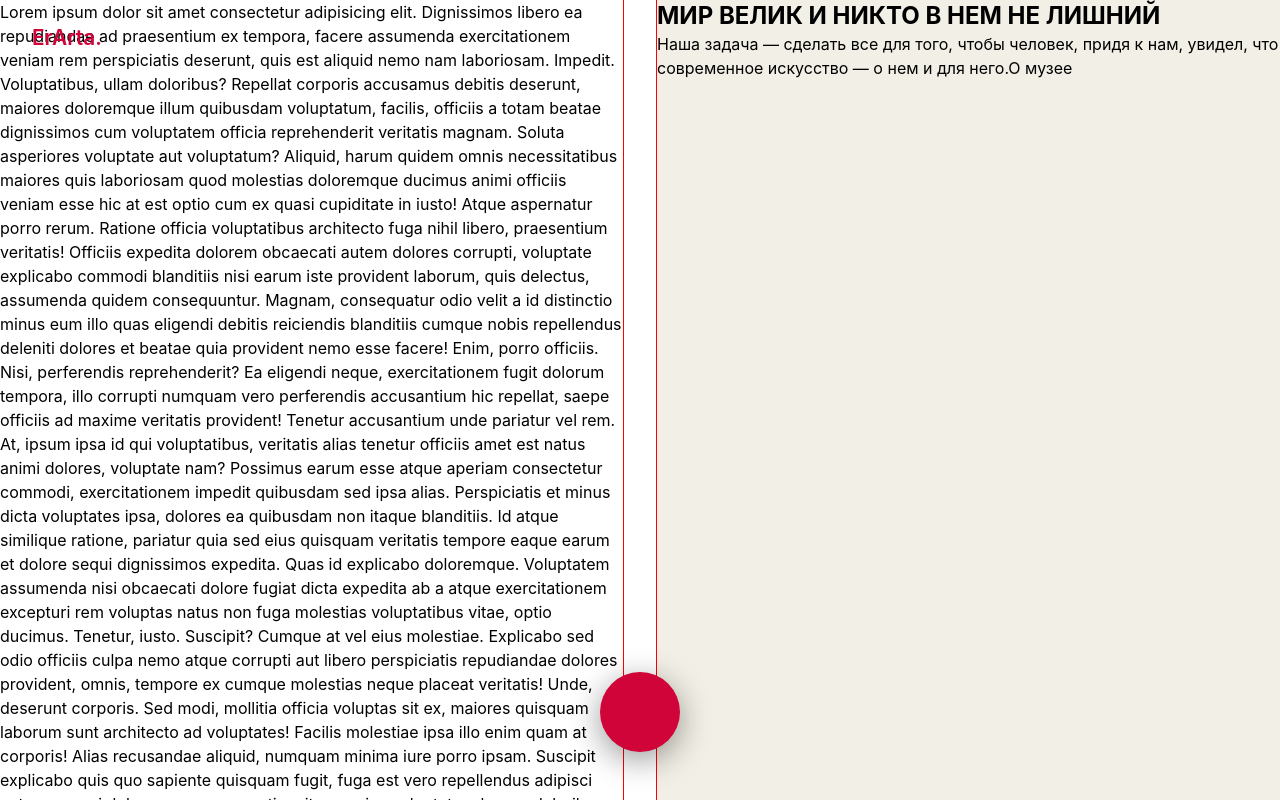
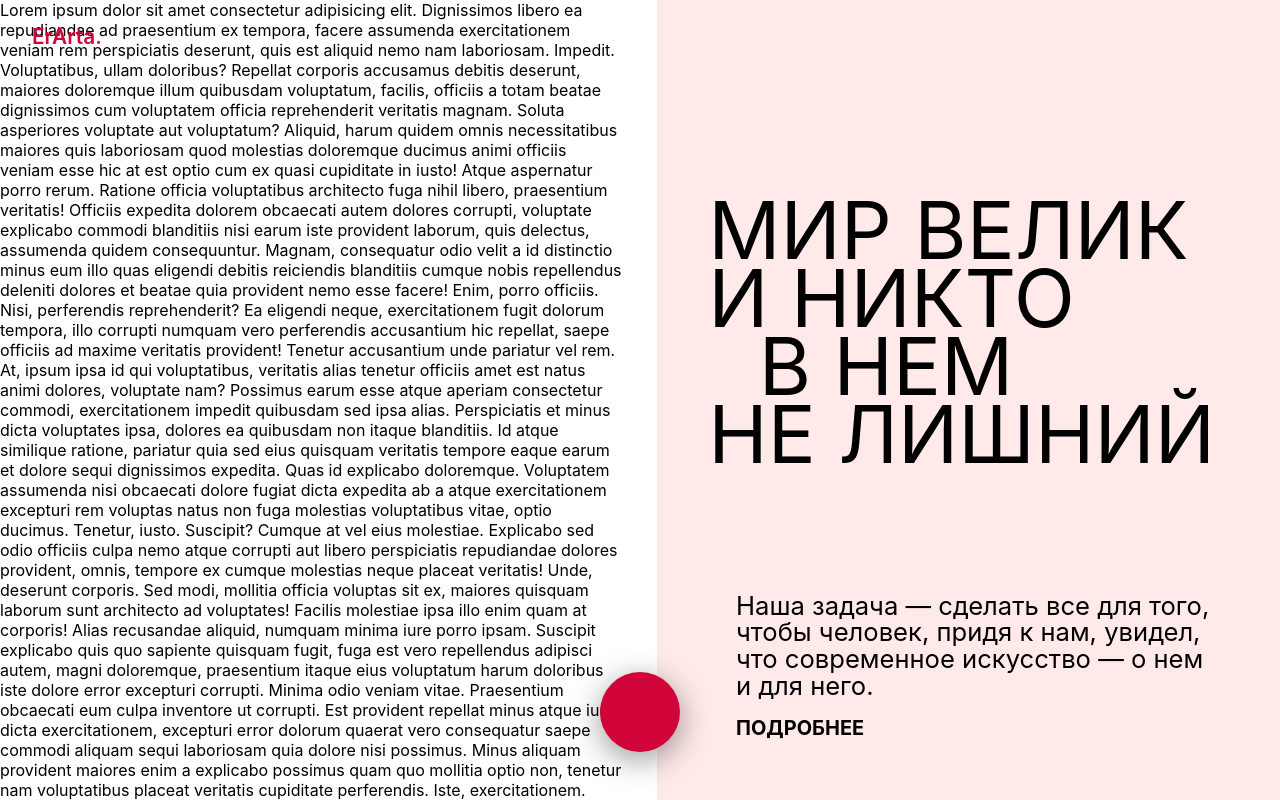
Before and after one commit to profpopoff/BiA, a Next.js app: page / in a window 1280 px wide. Built offline with nearby package versions, Linux system fonts and the light colour scheme.

Commit message:
Add home page article

```diff
--- a/src/app/HomePage.module.scss
+++ b/src/app/HomePage.module.scss
@@ -1,13 +1,14 @@
+@import '../style/variables';
+
 .container {
-   $gap: 2.125rem;
-   $section-width: calc(50% - ($gap /2));
+   $section-width: calc(50% - ($gap / 2));
 
    display: flex;
    gap: $gap;
 
-   &>* {
-      outline: 1px solid red;
-   }
+   // &>* {
+   //    outline: 1px solid red;
+   // }
 
    .galleries {
       width: $section-width;
@@ -18,10 +19,72 @@
       top: 0;
       height: 100vh;
       width: $section-width;
-      background-color: #F2EFE6;
+      background-color: #ffe9e9;
+
+      display: flex;
+      flex-direction: column;
+      justify-content: space-between;
+
+      padding: 24.5vh 5vw 3.75rem 4vw;
+      // font-size: 1rem;
+
+      .slogan {
+         text-transform: uppercase;
+         font-size: 10vmin;
+         display: flex;
+         flex-direction: column;
+
+         line-height: .85;
+         font-weight: 400;
+
+         .marginLeft {
+            margin-left: 1ch;
+         }
+      }
 
       .mission {
-         text-transform: uppercase;
+         align-self: flex-end;
+         max-width: 30rem;
+
+         .missionDesc {
+            font-size: clamp(1.5rem, 2vw, 2rem);
+            line-height: 1.05;
+            font-weight: 400;
+         }
+
+         .missionLink {
+            display: inline-block;
+            position: relative;
+            margin-top: 1rem;
+            font-size: 1.25rem;
+            font-weight: 700;
+            text-transform: uppercase;
+            line-height: 1.2;
+            transition: all .2s ease-in-out;
+
+            &::before {
+               content: "";
+               position: absolute;
+               left: 0;
+               top: 50%;
+               transform: translate(.5rem, -35%);
+               width: .7rem;
+               aspect-ratio: 1;
+               opacity: 0;
+               border-radius: 50%;
+               background-color: $primary-color;
+               transition: all .2s ease-in-out;
+            }
+
+            &:hover {
+               padding-left: 1.2rem;
+
+               &::before {
+                  opacity: 1;
+                  transform: translate(0, -35%);
+               }
+            }
+         }
       }
    }
 }
--- a/src/app/page.tsx
+++ b/src/app/page.tsx
@@ -57,9 +57,16 @@ export default function HomePage() {
             Dolorem explicabo aspernatur nesciunt, ut qui libero adipisci sequi expedita maxime minus sit cupiditate architecto saepe? Libero facilis, consectetur aliquam, omnis, deleniti consequuntur quos culpa accusantium nemo officia eos ducimus?
          </div>
          <article className={styles.article}>
-            <h1 className={styles.mission}>мир велик и никто в нем не лишний</h1>
-            <span>Наша задача — сделать все для того, чтобы человек, придя к нам, увидел, что современное искусство — о нем и для него.</span>
-            <Link href="/about">О музее</Link>
+            <h1 className={styles.slogan}>
+               <span>мир велик</span>
+               <span>и никто</span>
+               <span className={styles.marginLeft}>в нем</span>
+               <span>не лишний</span>
+            </h1>
+            <div className={styles.mission}>
+               <p className={styles.missionDesc}>Наша задача — сделать все для того, чтобы человек, придя к нам, увидел, что современное искусство — о нем и для него.</p>
+               <Link href="/about" className={styles.missionLink}>Подробнее</Link>
+            </div>
          </article>
       </div>
    )
--- a/src/style/_reset.scss
+++ b/src/style/_reset.scss
@@ -7,7 +7,6 @@
 
 * {
   margin: 0;
-  line-height: calc(1em + 0.5rem);
 
   &::-webkit-scrollbar {
     display: none;
@@ -47,6 +46,7 @@ h4,
 h5,
 h6 {
   overflow-wrap: break-word;
+  line-height: calc(1em + 0.5rem);
 }
 
 a {
```
